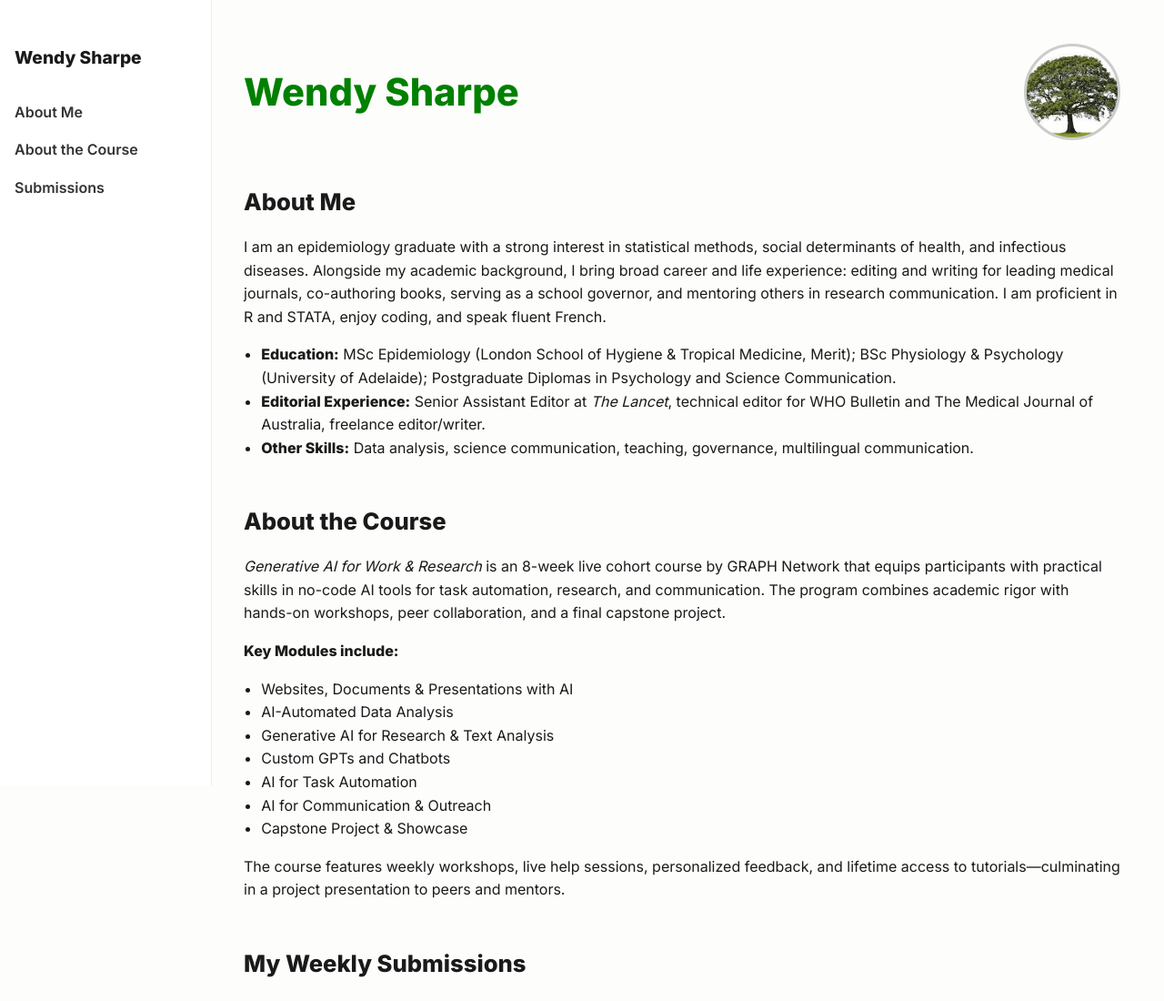
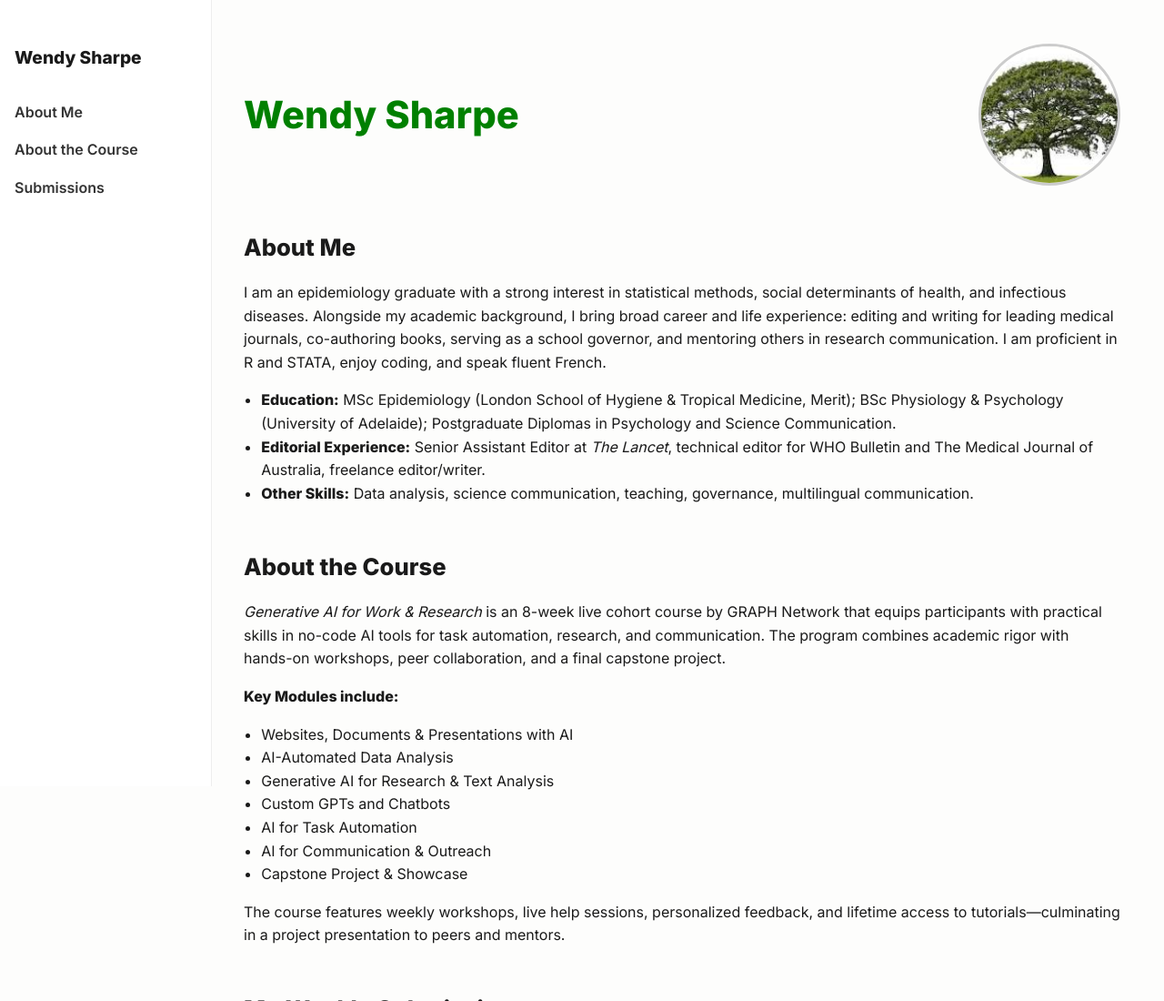
Before and after one commit to Green5501/GraphPortfolio, a plain HTML site: page index.html in a window 1280 px wide. Shown: the top 1100 px of the page at 91% size. Drawn offline with Linux system fonts and the light colour scheme.

Commit message:
Update index.html

```diff
--- a/index.html
+++ b/index.html
@@ -62,12 +62,12 @@
       color: green;
     }
     .headshot {
-      width: 100px;
-      height: 100px;
+      width: 150px;
+      height: 150px;
       border-radius: 50%;
-      background: url('https://github.com/Green5501/GraphPortfolio/raw/main/TreeProfilePic.jpg') center/cover no-repeat;
+      object-fit: cover;
+      object-position: center;
       border: 3px solid #ccc;
-      flex-shrink: 0;
     }
     section {
       margin-bottom: 3rem;
@@ -114,7 +114,7 @@
       <div class="hero-text">
         <h2>Wendy Sharpe</h2>
       </div>
-      <div class="headshot"></div>
+      <img class="headshot" src="TreeProfilePic.jpg" alt="Profile photo of Wendy Sharpe" />
     </header>
 
     <section id="about">
```
